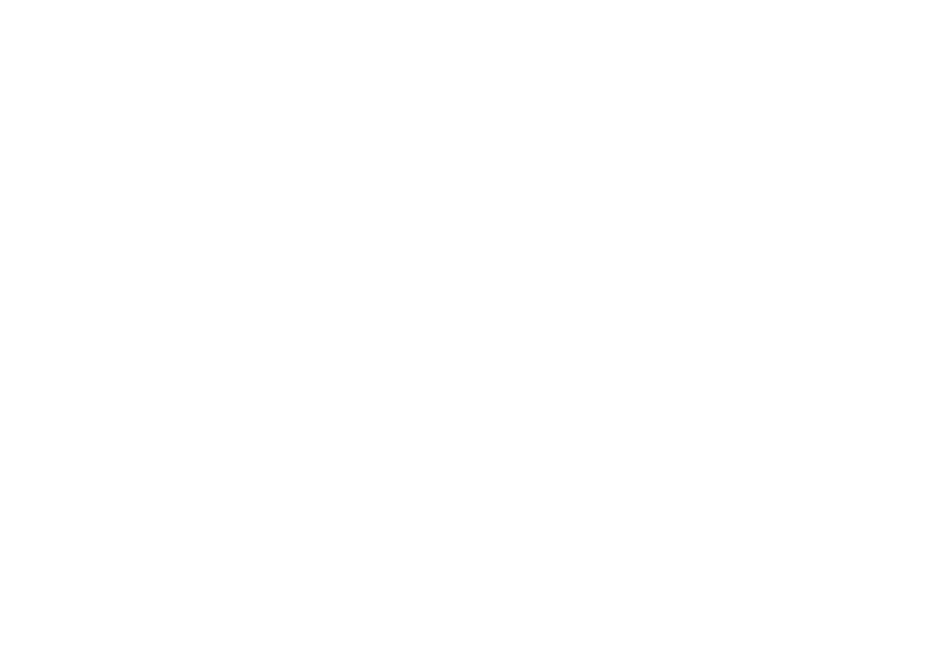
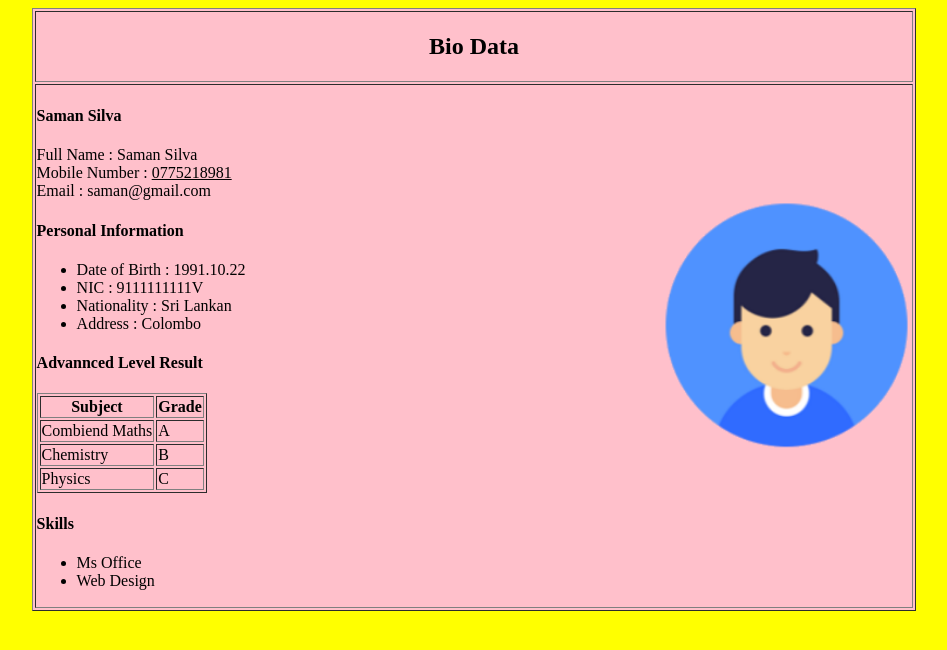
Before and after one commit to IT22889324/IWT_Tutorial01, a plain HTML site: page index.html in a window 1280 px wide. Shown: the whole page, without its empty margins (166-1113 px from the left). Drawn offline with Linux system fonts and the light colour scheme.

Commit message:
now code complete

```diff
--- a/index.html
+++ b/index.html
@@ -1,8 +1,62 @@
 <!DOCTYPE html>
 <html>
   <head>
-    <title></title>
+    <title>Tute 01 Answer 01</title>
   </head>
-<body>
-<body>
+  <body bgcolor="yellow">
+    <center>
+      <table border="1" bgcolor="pink" width="70%">
+        <tr>
+          <th><h2>Bio Data</h2></th>
+        </tr>
+        <tr>
+          <td>
+            <h4>Saman Silva</h4>
+            Full Name : Saman Silva<br/>
+            Mobile Number : <u>0775218981</u><br/>
+            Email : saman@gmail.com<br/>
+
+            <img src="./avatar.png" alt="place_holder_image" align="right" width="250px" />
+
+            <h4>Personal Information</h4>
+
+            <ul>
+              <li>Date of Birth : 1991.10.22</li>
+              <li>NIC : 9111111111V</li>
+              <li>Nationality : Sri Lankan</li>
+              <li>Address : Colombo</li>
+            </ul>
+
+            <h4>Advannced Level Result</h4>
+
+            <table border="1">
+              <tr>
+                <th>Subject</th>
+                <th>Grade</th>
+              </tr>
+              <tr>
+                <td>Combiend Maths</td>
+                <td>A</td>
+              </tr>
+              <tr>
+                <td>Chemistry</td>
+                <td>B</td>
+              </tr>
+              <tr>
+                <td>Physics</td>
+                <td>C</td>
+              </tr>
+            </table>
+
+            <h4>Skills</h4>
+
+            <ul>
+              <li>Ms Office</li>
+              <li>Web Design</li>
+            </ul>
+          </td>
+        </tr>
+      </table>
+    </center>
+  <body>
 </html>
```
Also changed, not shown: avatar.png (added).
